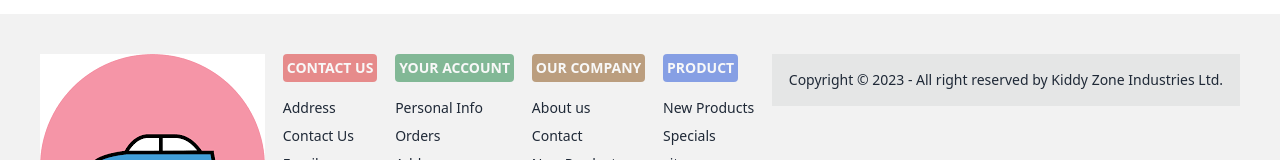
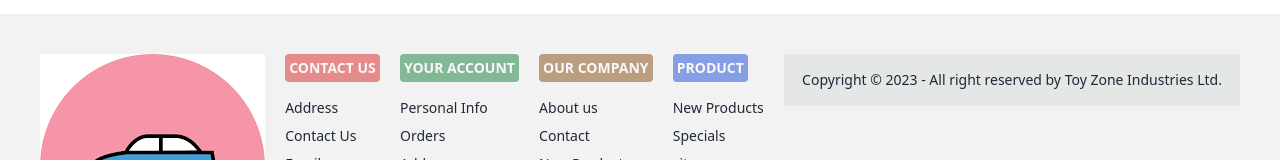
Before and after one commit to abusiddikeub/Toy-car, a React (Vite) app: page / in a window 1280 px wide. Shown: the part 2858-3018 px from the top of the page. Built offline with nearby package versions, Linux system fonts and the light colour scheme; no server answers.

Commit message:
13th commit

```diff
--- a/src/Pages/Share/Footer/Footer.jsx
+++ b/src/Pages/Share/Footer/Footer.jsx
@@ -48,7 +48,7 @@ const Footer = () => {
 
       <footer className="footer footer-center p-4 bg-base-300 text-base-content">
   <div>
-    <p>Copyright © 2023 - All right reserved by Kiddy Zone Industries Ltd.</p>
+    <p>Copyright © 2023 - All right reserved by Toy Zone Industries Ltd.</p>
   </div>
 </footer>
     </footer>
```
